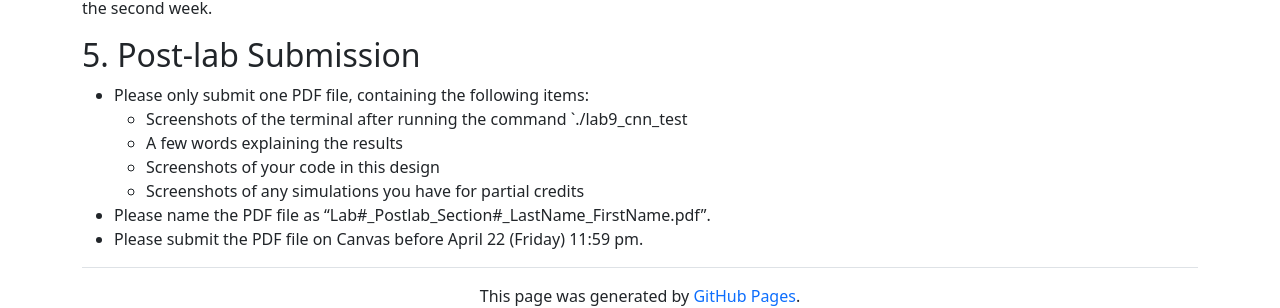
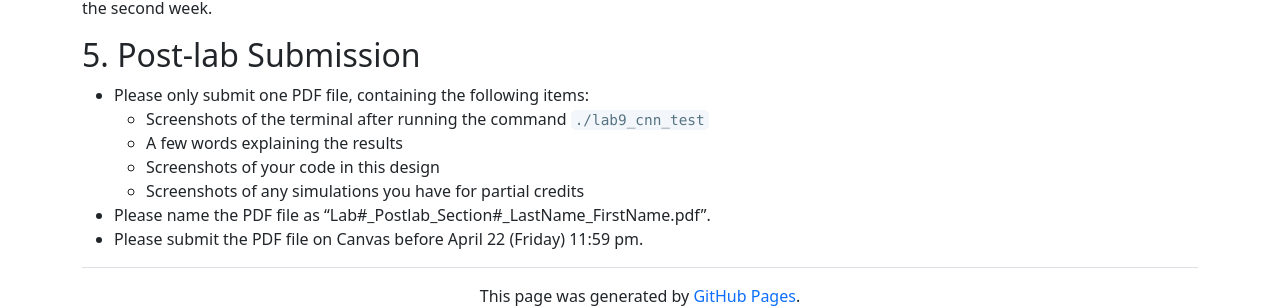
Before and after one commit to hailiangh/hailiangh.github.io, a Jekyll site: the page built from TA/ECEN689_Spring2022/lab9_manual.md, in a window 1280 px wide and 900 px high, scrolled down 6862 px. Shown: the part 576-884 px from the top of the window. Built offline with Jekyll 4.4.1, drawn with Linux system fonts in a browser that asks for light colours.

```diff
--- a/TA/ECEN689_Spring2022/lab9_manual.md
+++ b/TA/ECEN689_Spring2022/lab9_manual.md
@@ -77,7 +77,7 @@ Another important part of the systolic array is the controller. The controller c
 The state transition of the controller is shown in the figure below.
 ![fig7](./pics/lab9_manual_controller_states.png)
 
-The controller is already implemented. The following section helps you understand how it works:
+**The controller is already implemented. The following section helps you understand how it works:**
 When loading weights and loading image, specify the memory address given the `o,i,r,c,kr,kc`. The weights are stored in the memory with the increasing of `kc`, then `kr`, then `i`, and then `o`. The image is stored in the memory with the increasing of `c`, then `r`, and then `i`.
 The current values of these variables are represented by `io,ii,ir,ic,ikr,ikc`. You are required to use the values of `io,ii,ir,ic,ikr,ikc,do,di,dr,dc, dkr,dkc` (`waddr` and `inaddr` is the starting address of the weights and image). The places where the memory addresses are needed to be specified is right after the `LOADW` and `LOADIN` state, after the comments.
 Control the input buffer of image and weights to output their data in the correct order. You can control them by setting their control port to 3. The control port of the input buffer from the first row to the last row is `ctlbwr[0]` to `ctlbwr[rows-1]`, and from the first column to the last column is `ctlinr[0]` to `ctlinr[cols-1]`. Once any of them is set to 3, the buffer will start to input the weights/image data to systolic array, one in each clock cycle. This part is at the beginning of the `CAL` state. You need to use the variable `count`, which indicates the current clock cycle within this state (starting from 0).
@@ -120,7 +120,7 @@ Pre-lab is not required for this lab since this is a two-week lab. A balanced lo
 
 ## 5. Post-lab Submission
 - Please only submit one PDF file, containing the following items:
-    - Screenshots of the terminal after running the command `./lab9_cnn_test
+    - Screenshots of the terminal after running the command `./lab9_cnn_test`
     - A few words explaining the results
     - Screenshots of your code in this design
     - Screenshots of any simulations you have for partial credits
```
